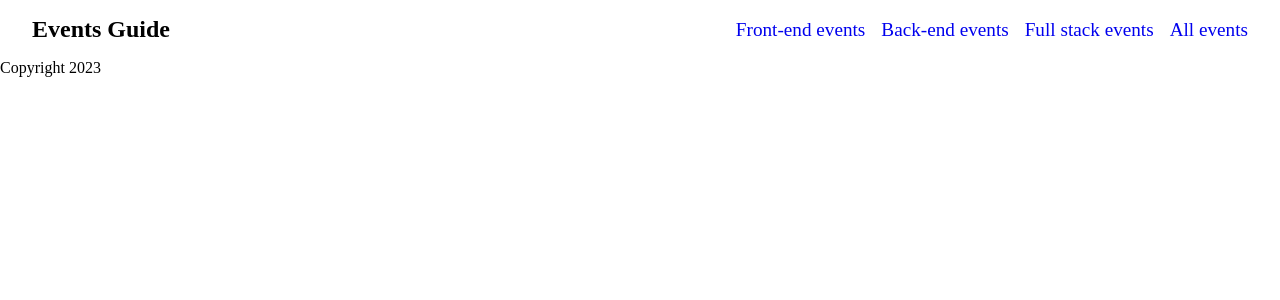
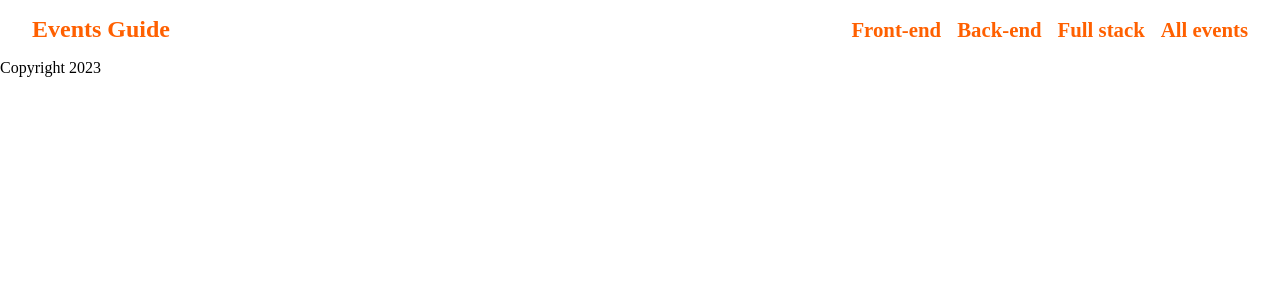
Before and after one commit to NDraganov/event-guide, a Next.js app: page / in a window 1280 px wide. Shown: the top 300 px of the page. Built offline with nearby package versions, Linux system fonts and the light colour scheme.

Commit message:
Add variables for colours in global styles and styles for the header

```diff
--- a/components/layout/header/navigation-link.module.css
+++ b/components/layout/header/navigation-link.module.css
@@ -1,4 +1,9 @@
 .link a {
-  font-size: 1.2rem;
+  color: var(--orange);
+  font-size: 1.3rem;
+  font-weight: 600;
   text-decoration: none;
 }
+.link a:hover {
+  color: var(--light-orange);
+}
--- a/components/layout/header/navigation.jsx
+++ b/components/layout/header/navigation.jsx
@@ -10,17 +10,17 @@ export default function Navigation() {
           <NavigationLink
             href={"/front-end-events"}
             title={"Front-end events"}
-            text={"Front-end events"}
+            text={"Front-end"}
           />
           <NavigationLink
             href={"/back-end-events"}
             title={"Back-end events"}
-            text={"Back-end events"}
+            text={"Back-end"}
           />
           <NavigationLink
             href={"/full-stack-events"}
             title={"Full stack events"}
-            text={"Full stack events"}
+            text={"Full stack"}
           />
           <NavigationLink
             href={"/all-events"}
--- a/components/layout/header/navigation.module.css
+++ b/components/layout/header/navigation.module.css
@@ -3,6 +3,9 @@
   align-items: center;
   justify-content: space-between;
   padding: 1rem 2rem;
+}
+.header h2 {
+  color: var(--orange);
 }
 .header nav ul {
   display: flex;
--- a/styles/globals.css
+++ b/styles/globals.css
@@ -8,3 +8,11 @@
   padding: 0;
   box-sizing: border-box;
 }
+:root {
+  --light-grey: #f6f1f1;
+  --orange: #ff6000;
+  --light-orange: #ff9f45;
+}
+.body {
+  background-color: var(--light-grey);
+}
```
